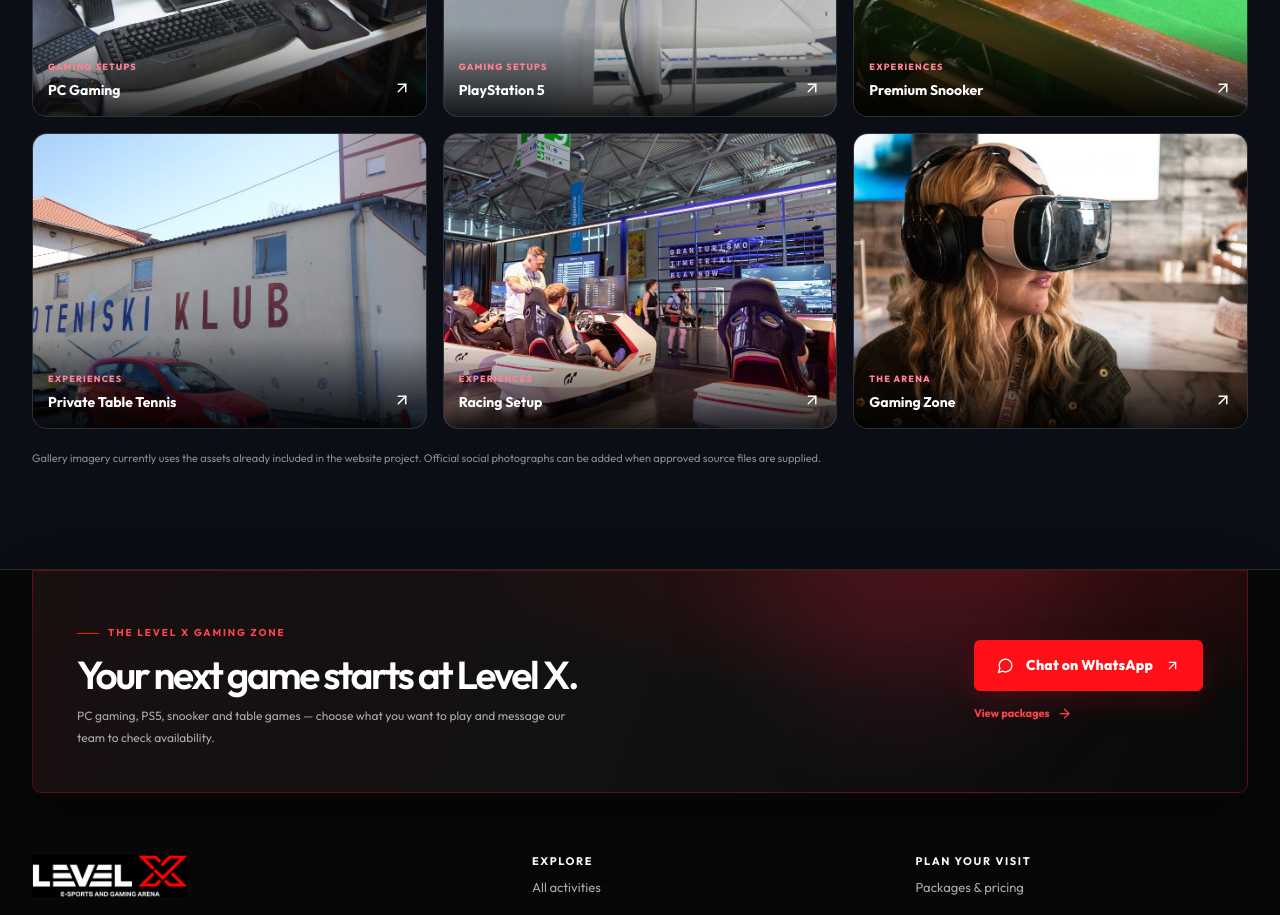
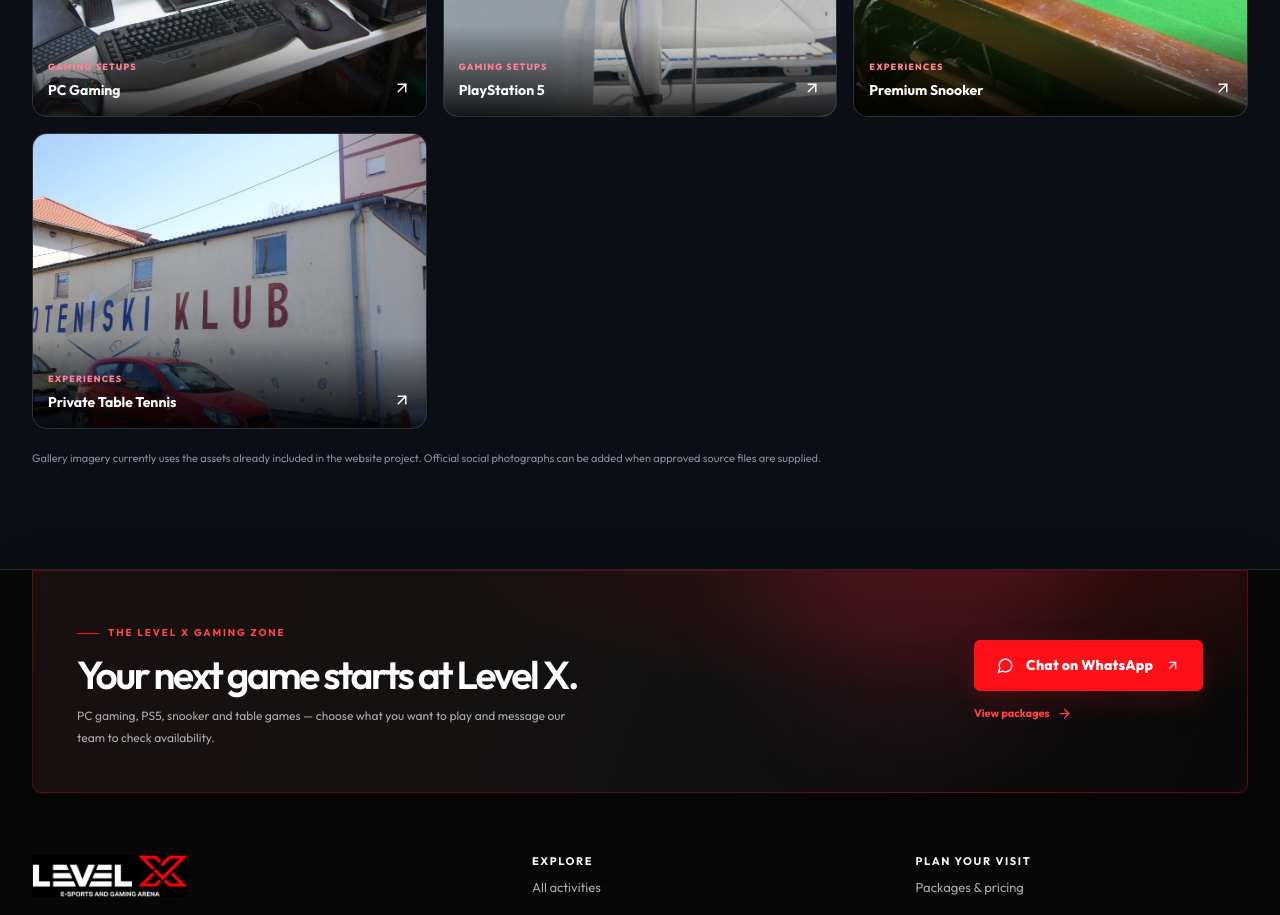
Before and after one commit to syedhussainabbaszaidi/levelxgamingarena, a Next.js app: page /gallery in a window 1280 px wide. Shown: the part 1400-2315 px from the top of the page. Built offline with nearby package versions, Linux system fonts and the light colour scheme.

Commit message:
Remove gallery items that do not match confirmed arena activities

```diff
--- a/app/gallery/gallery-view.tsx
+++ b/app/gallery/gallery-view.tsx
@@ -12,8 +12,6 @@ const images = [
   {src:"/img/activities/covers/ps5.jpg",title:"PlayStation 5",category:"Gaming Setups"},
   {src:"/img/activities/covers/snooker.jpg",title:"Premium Snooker",category:"Experiences"},
   {src:"/img/activities/covers/table-tennis.jpg",title:"Private Table Tennis",category:"Experiences"},
-  {src:"/img/gallery/racing-sim.jpg",title:"Racing Setup",category:"Experiences"},
-  {src:"/img/gallery/vr-zone.jpg",title:"Gaming Zone",category:"The Arena"},
 ];
 const filters=["All","The Arena","Gaming Setups","Experiences"];
 
```
